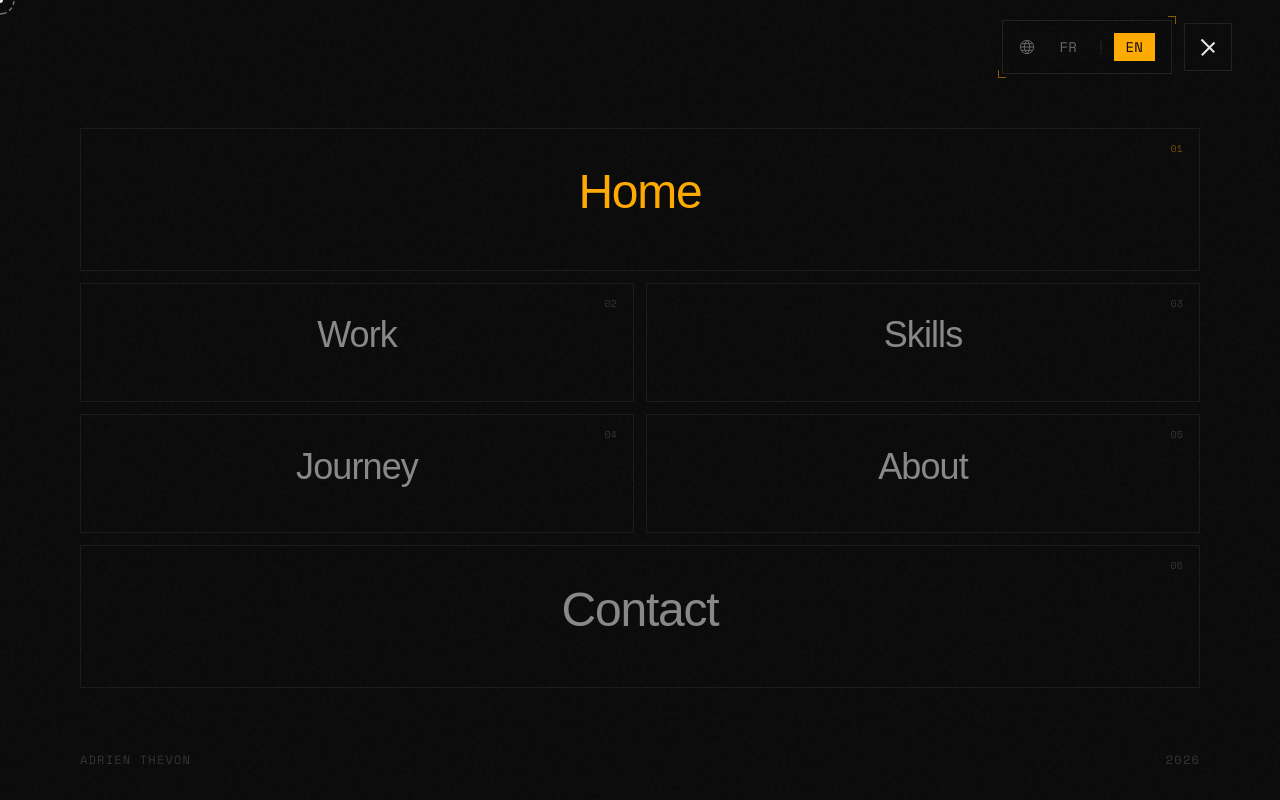
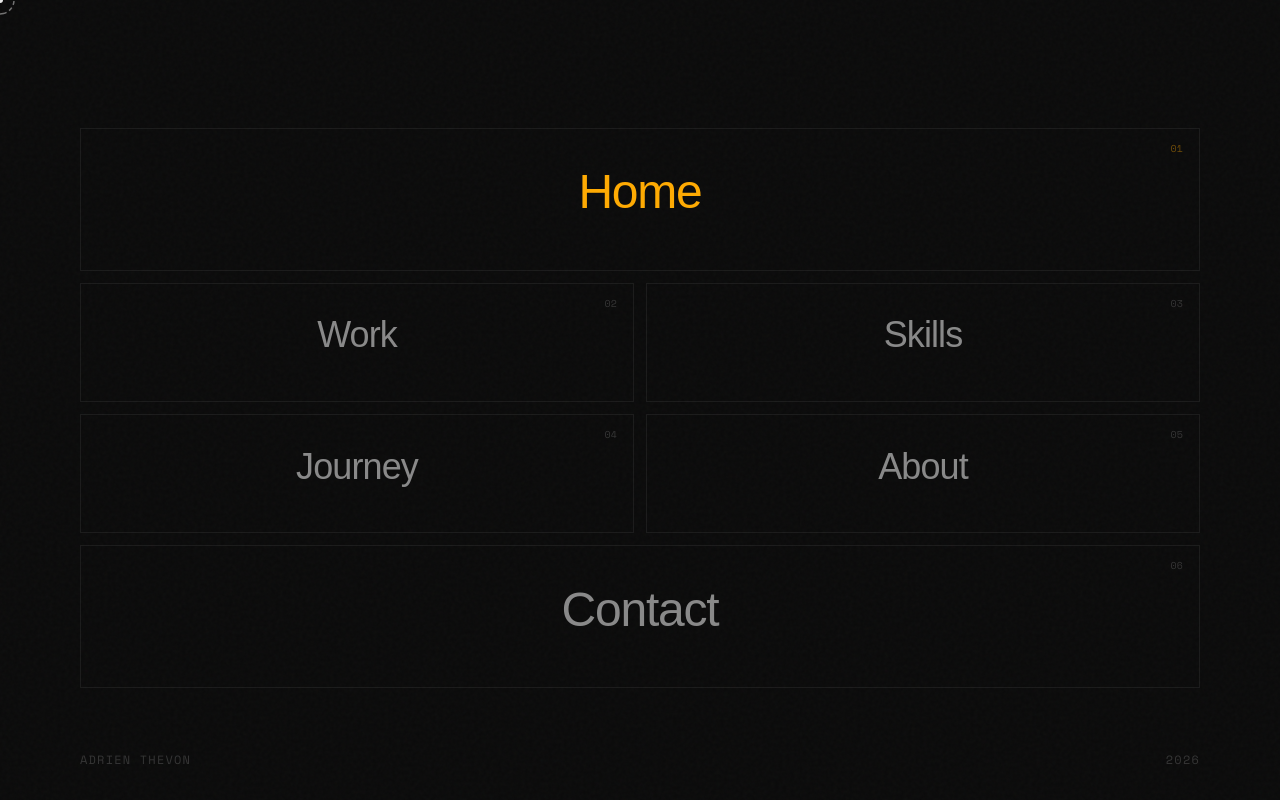
Before and after one commit to AThevon/adrienthevon, a Next.js app: page / in a window 1280 px wide. Both pictures are taken after a click on the button "Menu". Built offline with nearby package versions, Linux system fonts and the light colour scheme; no server answers; a web font is replaced by a local one.

Commit message:
fix: bump menu overlay z-index to 60 to sit above badge nav (z-40)

```diff
--- a/src/components/navigation/MainNav.tsx
+++ b/src/components/navigation/MainNav.tsx
@@ -202,7 +202,7 @@
         {isOpen && (
           <motion.div
             key="menu-overlay"
-            className="fixed inset-0 z-40 bg-background"
+            className="fixed inset-0 z-[60] bg-background"
             initial={{ opacity: 0 }}
             animate={{ opacity: 1 }}
             exit={{ opacity: 0 }}
```
